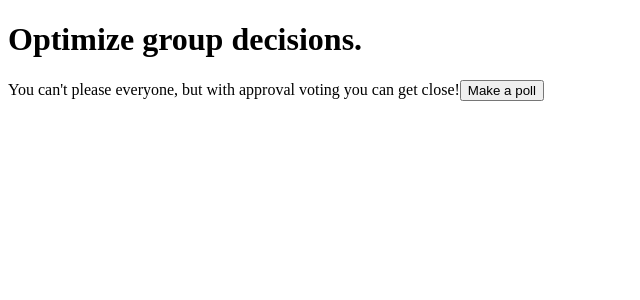
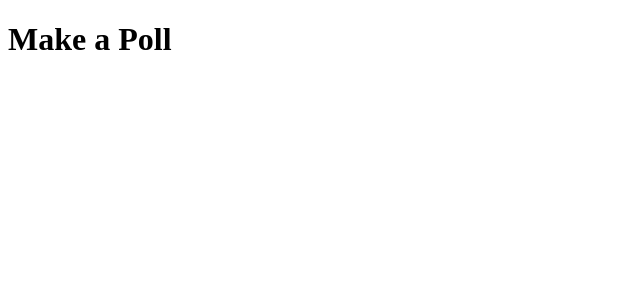
Before and after one commit to ruthgrace/approvalvote.co, a React (Vite) app: page /makepoll in a window 1280 px wide. Shown: the top 300 px of the page, without its empty margins (0-640 px from the left). Built offline with nearby package versions, Linux system fonts and the light colour scheme.

Commit message:
make makepoll page and routing

```diff
--- a/package.json
+++ b/package.json
@@ -19,5 +19,9 @@
     "react-dom": "^18.2.0",
     "typescript": "^4.7.4",
     "vite": "^3.0.4"
+  },
+  "dependencies": {
+    "@types/react-router-dom": "^5.3.0",
+    "react-router-dom": "^6.25.1"
   }
 }
--- a/src/App.tsx
+++ b/src/App.tsx
@@ -1,12 +1,18 @@
 import './App.css'
+import React from 'react';
+import { BrowserRouter as Router, Route, Routes } from 'react-router-dom';
+import Home from './pages/Home';
+import MakePoll from './pages/MakePoll';
 
-export default function App() {
+const App: React.FC = () => {
   return (
-    <main>
-      <h1>Optimize group decisions.</h1>
-      You can't please everyone, but with approval voting you can get close!
-      <button type="button">Make a poll</button>
+    <Router>
+      <Routes>
+        <Route exact path="/" element={<Home />} />
+        <Route path="/makepoll" element={<MakePoll />} />
+      </Routes>
+    </Router>
+  );
+};
 
-    </main>
-  )
-}
+export default App;
--- /dev/null
+++ b/src/pages/Home.tsx
@@ -0,0 +1,14 @@
+import React from 'react'
+
+const Home: React.FC = () => {
+  return (
+    <main>
+      <h1>Optimize group decisions.</h1>
+      You can't please everyone, but with approval voting you can get close!
+      <button type="button">Make a poll</button>
+
+    </main>
+  );
+};
+
+export default Home;
--- /dev/null
+++ b/src/pages/MakePoll.tsx
@@ -0,0 +1,11 @@
+import React from 'react';
+
+const MakePoll: React.FC = () => {
+  return (
+    <div>
+      <h1>Make a Poll</h1>
+    </div>
+  );
+};
+
+export default MakePoll;
```
Also changed, not shown: src/index.tsx (+8 -6 lines), 2 other files (tests, documents, lock files or other folders).
